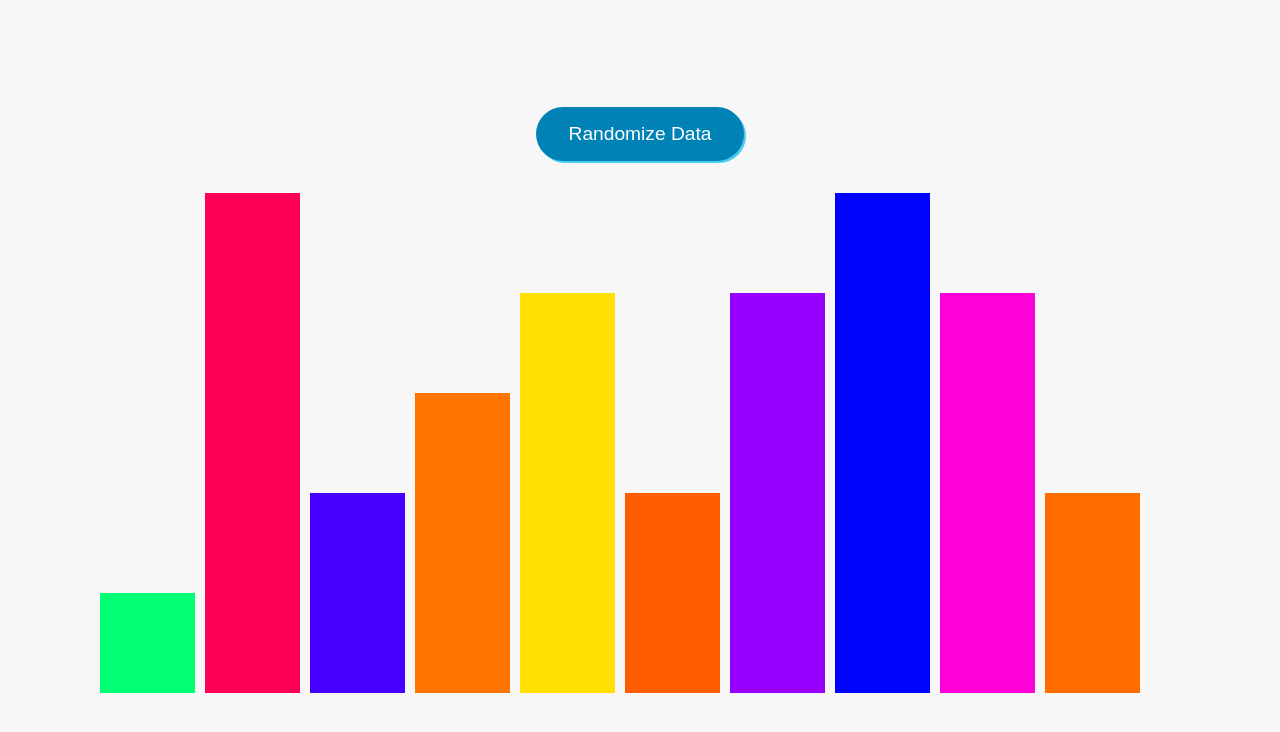
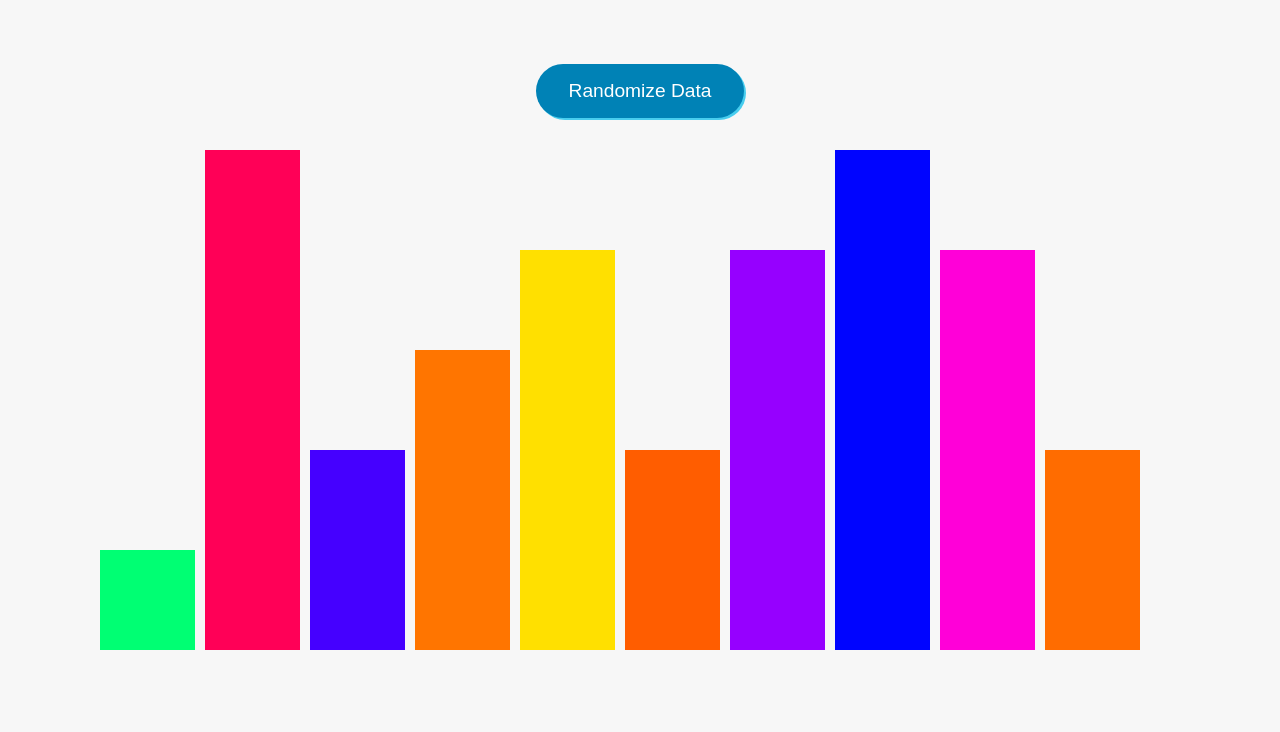
Before and after one commit to ParthaChangmai/assignmentMyDash, a React (Create React App) app: page /graph in a window 1280 px wide. Shown: the top 732 px of the page. Built offline with nearby package versions, Linux system fonts and the light colour scheme.

Commit message:
changed the button position

```diff
--- a/src/styles/Graph.scss
+++ b/src/styles/Graph.scss
@@ -17,6 +17,9 @@
 		transition: 0.5s;
 		font-size: larger;
 		outline: none;
+		top: 0;
+		position: fixed;
+		top: 4rem;
 
 		&:hover {
 			background-color: rgb(0, 55, 75);
```
